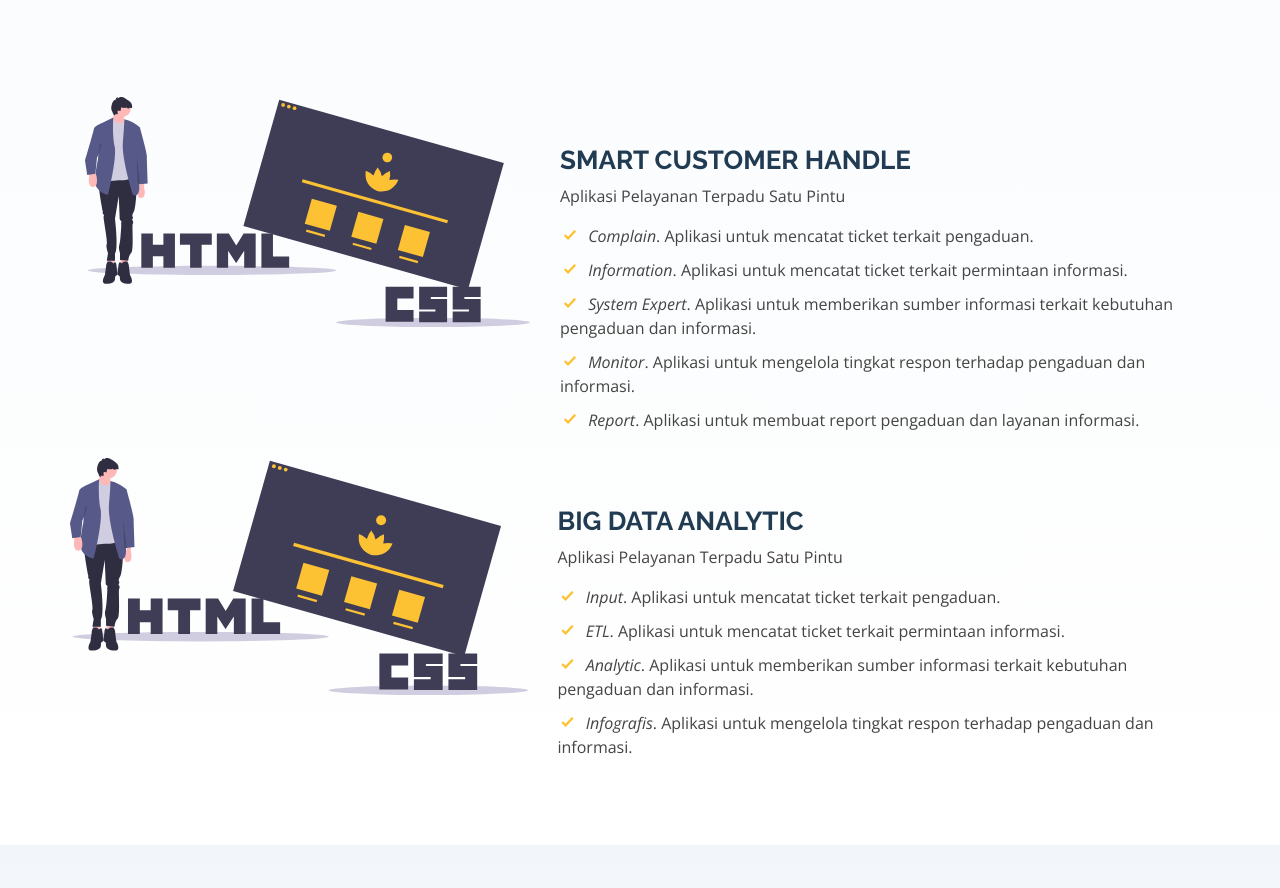
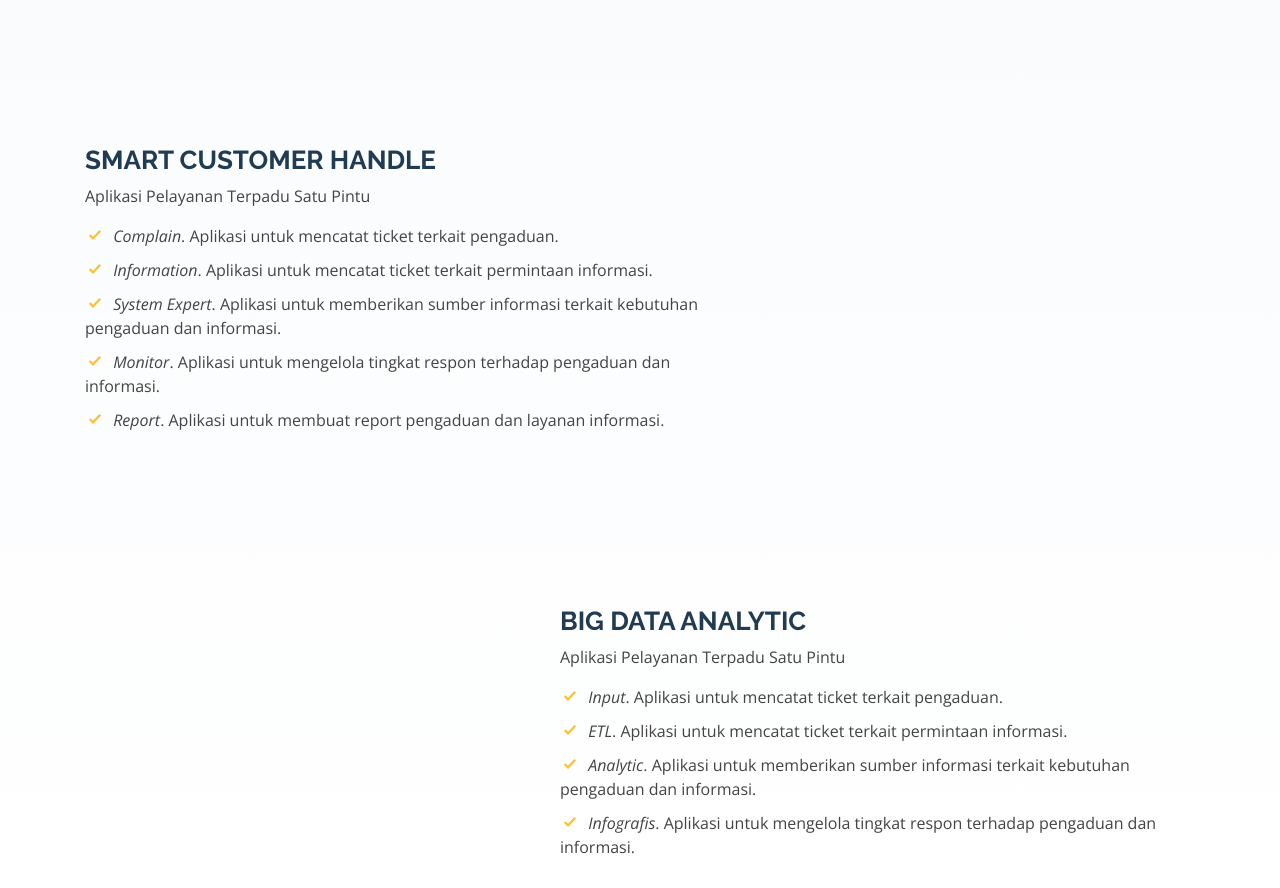
Before and after one commit to bajatulo/bajatulo.github.io, a plain HTML site: page index.html in a window 1280 px wide. Shown: the part 5342-6230 px from the top of the page. Drawn offline with nearby package versions, Linux system fonts and the light colour scheme.

Commit message:
remove image duplicate

```diff
--- a/index.html
+++ b/index.html
@@ -255,7 +255,7 @@
 
         <div class="row content">
           <div class="col-md-5" data-aos="fade-right">
-            <img src="assets/img/features-4.svg" class="img-fluid" alt="">
+            <!-- <img src="assets/img/features-4.svg" class="img-fluid" alt=""> -->
           </div>
           <div class="col-md-7 pt-4" data-aos="fade-left">
             <h3>SMART TNDE</h3>
@@ -273,7 +273,7 @@
 
         <div class="row content">
           <div class="col-md-5 order-1 order-md-2" data-aos="fade-left">
-            <img src="assets/img/features-2.svg" class="img-fluid" alt="">
+
           </div>
           <div class="col-md-7 pt-5 order-2 order-md-1" data-aos="fade-right">
             <h3>SMART PLAN & BUDGETING</h3>
@@ -293,9 +293,9 @@
           </div>
         </div>
 
+
         <div class="row content">
           <div class="col-md-5" data-aos="fade-right">
-            <img src="assets/img/features-3.svg" class="img-fluid" alt="">
           </div>
           <div class="col-md-7 pt-5" data-aos="fade-left">
             <h3>SMART OFFICE</h3>
@@ -310,11 +310,11 @@
           </div>
         </div>
 
-         <div class="row content">
-          <div class="col-md-5" data-aos="fade-right">
-            <img src="assets/img/features-3.svg" class="img-fluid" alt="">
+
+        <div class="row content">
+          <div class="col-md-5 order-1 order-md-2" data-aos="fade-left">
           </div>
-          <div class="col-md-7 pt-5" data-aos="fade-left">
+          <div class="col-md-7 pt-5 order-2 order-md-1" data-aos="fade-right">
             <h3>SMART CUSTOMER HANDLE</h3>
             <p>Aplikasi Pelayanan Terpadu Satu Pintu</p>
             <ul>
@@ -323,13 +323,14 @@
              <li><i class="icofont-check"></i> <em>System Expert</em>. Aplikasi untuk memberikan sumber informasi terkait kebutuhan pengaduan dan informasi.</li>
              <li><i class="icofont-check"></i> <em>Monitor</em>. Aplikasi untuk mengelola tingkat respon terhadap pengaduan dan informasi.</li>
              <li><i class="icofont-check"></i> <em>Report</em>. Aplikasi untuk membuat report pengaduan dan layanan informasi.</li>
-
             </ul>
           </div>
+        </div>
 
-           <div class="row content">
+
+
+        <div class="row content">
           <div class="col-md-5" data-aos="fade-right">
-            <img src="assets/img/features-3.svg" class="img-fluid" alt="">
           </div>
           <div class="col-md-7 pt-5" data-aos="fade-left">
             <h3>BIG DATA ANALYTIC</h3>
@@ -339,7 +340,6 @@
              <li><i class="icofont-check"></i> <em>ETL</em>. Aplikasi untuk mencatat ticket terkait permintaan informasi.</li>
              <li><i class="icofont-check"></i> <em>Analytic</em>. Aplikasi untuk memberikan sumber informasi terkait kebutuhan pengaduan dan informasi.</li>
              <li><i class="icofont-check"></i> <em>Infografis</em>. Aplikasi untuk mengelola tingkat respon terhadap pengaduan dan informasi.</li>
-
             </ul>
           </div>
         </div>
```
